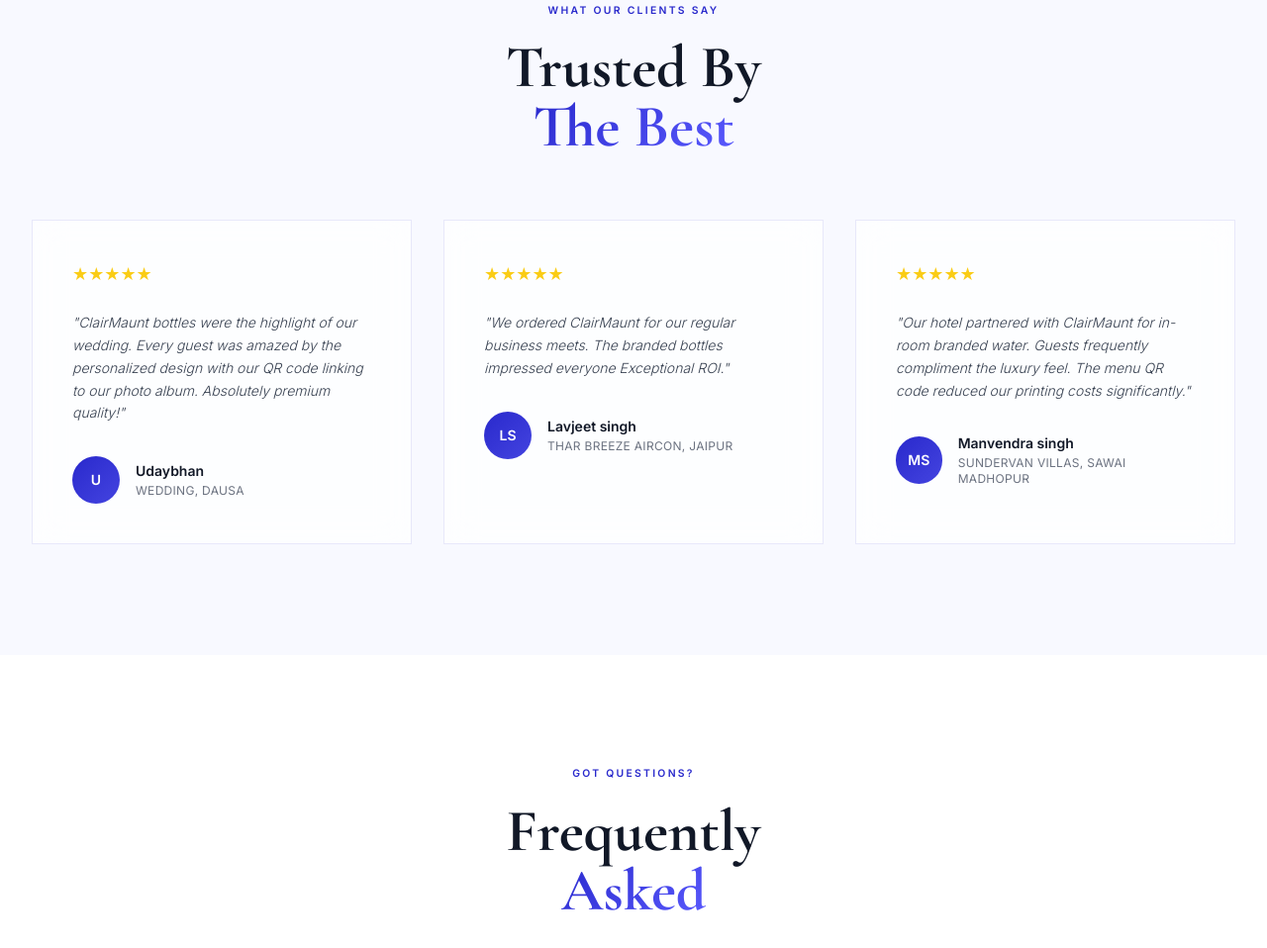
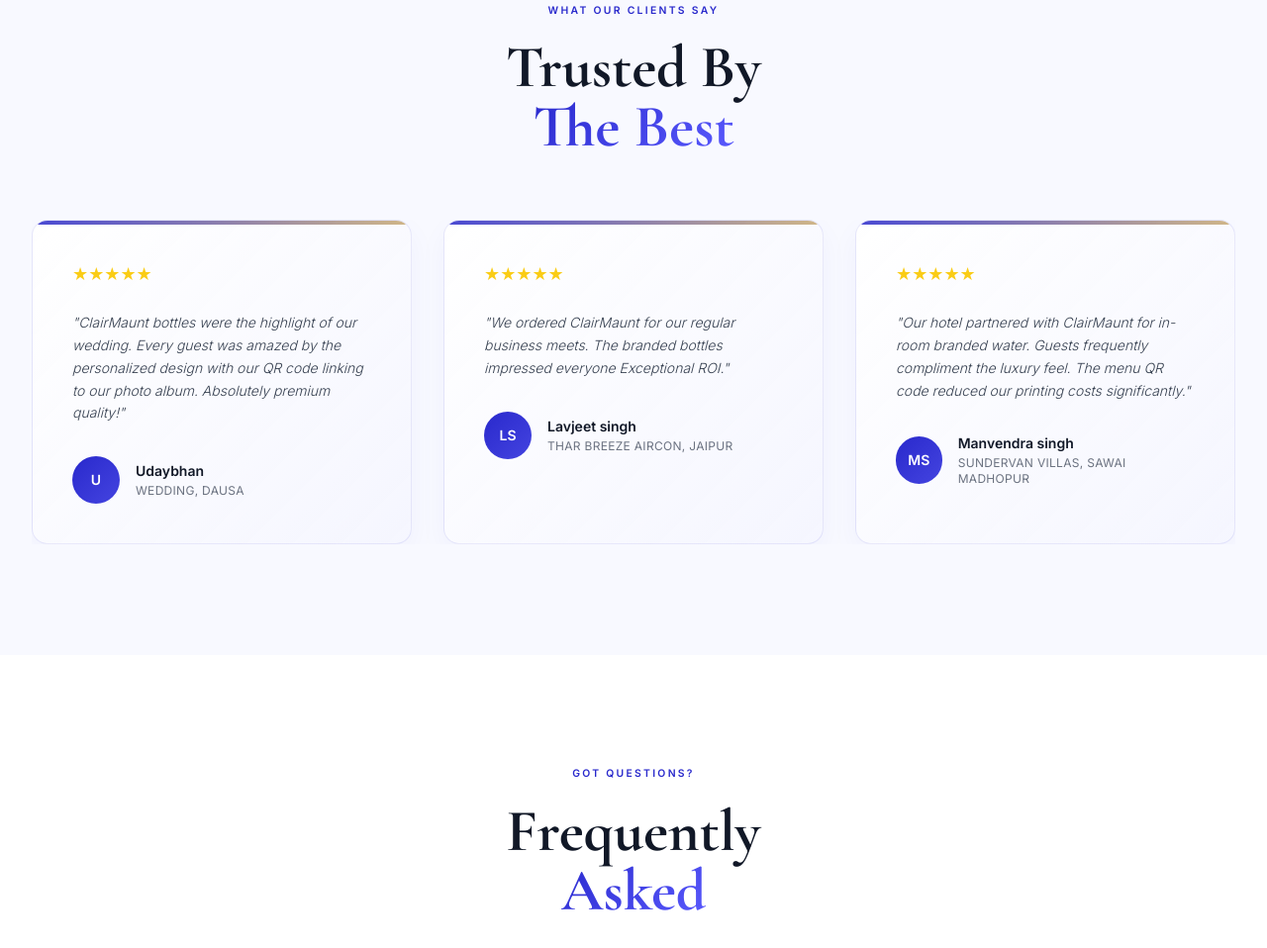
Before and after one commit to nakulsinghkalyanwat/clairmaunt, a website: page index.html in a window 1280 px wide. Shown: the part 9484-10442 px from the top of the page at 99% size. Drawn offline with nearby package versions, Linux system fonts and the light colour scheme; a web font is replaced by a local one.

Commit message:
Design: Style testimonial cards with premium rounded layout and shadows

```diff
--- a/index.html
+++ b/index.html
@@ -1038,6 +1038,34 @@ input[type="radio"]:checked + .selection-card .check-badge svg {
   transform: translateY(-2px);
   box-shadow: 0 6px 16px rgba(201, 170, 113, 0.15);
 }
+
+/* Testimonial Feedback Cards Styling */
+.feedback-card {
+  position: relative;
+  background: linear-gradient(135deg, rgba(255, 255, 255, 0.96) 0%, rgba(244, 245, 255, 0.9) 100%);
+  backdrop-filter: blur(20px);
+  -webkit-backdrop-filter: blur(20px);
+  border: 1px solid rgba(41, 41, 204, 0.1);
+  border-radius: 16px; /* Rectangle with curved edges */
+  box-shadow: 0 10px 30px rgba(41, 41, 204, 0.04);
+  transition: all 0.4s cubic-bezier(0.16, 1, 0.3, 1);
+  overflow: hidden;
+}
+.feedback-card::before {
+  content: '';
+  position: absolute;
+  top: 0;
+  left: 0;
+  width: 100%;
+  height: 3.5px;
+  background: linear-gradient(90deg, #2929CC, #C9AA71);
+  opacity: 0.85;
+}
+.feedback-card:hover {
+  border-color: rgba(41, 41, 204, 0.22);
+  box-shadow: 0 15px 35px rgba(41, 41, 204, 0.08);
+  transform: translateY(-2px);
+}
 </style>
 </head>
 <body>
@@ -2200,17 +2228,17 @@ input[type="radio"]:checked + .selection-card .check-badge svg {
       <h2 class="font-display text-4xl md:text-5xl lg:text-6xl font-bold text-gray-900">Trusted By<br/><em class="text-grad not-italic">The Best</em></h2>
     </div>
     <div class="flex overflow-x-auto snap-x snap-mandatory md:grid md:grid-cols-2 lg:grid-cols-3 gap-6 md:gap-8 pb-8 md:pb-0 hide-scrollbar" style="scrollbar-width:none;-ms-overflow-style:none;">
-      <div class="glass-light p-8 md:p-10 reveal d1 min-w-[85vw] sm:min-w-[400px] md:min-w-0 snap-center">
+      <div class="feedback-card p-8 md:p-10 reveal d1 min-w-[85vw] sm:min-w-[400px] md:min-w-0 snap-center">
         <div class="flex mb-6"><span class="text-yellow-400 text-lg">★★★★★</span></div>
         <p class="text-gray-700 font-light leading-relaxed mb-8 italic text-sm">"ClairMaunt bottles were the highlight of our wedding. Every guest was amazed by the personalized design with our QR code linking to our photo album. Absolutely premium quality!"</p>
         <div class="flex items-center gap-4"><div class="w-12 h-12 rounded-full flex items-center justify-center font-bold text-white text-sm" style="background:linear-gradient(135deg,#2929CC,#4444E0)">U</div><div><div class="font-semibold text-gray-900 text-sm">Udaybhan</div><div class="text-gray-500 text-xs uppercase tracking-wide mt-0.5">Wedding, Dausa</div></div></div>
       </div>
-      <div class="glass-light p-8 md:p-10 reveal d2 min-w-[85vw] sm:min-w-[400px] md:min-w-0 snap-center">
+      <div class="feedback-card p-8 md:p-10 reveal d2 min-w-[85vw] sm:min-w-[400px] md:min-w-0 snap-center">
         <div class="flex mb-6"><span class="text-yellow-400 text-lg">★★★★★</span></div>
         <p class="text-gray-700 font-light leading-relaxed mb-8 italic text-sm">"We ordered ClairMaunt for our regular business meets. The branded bottles impressed everyone Exceptional ROI."</p>
         <div class="flex items-center gap-4"><div class="w-12 h-12 rounded-full flex items-center justify-center font-bold text-white text-sm" style="background:linear-gradient(135deg,#2929CC,#4444E0)">LS</div><div><div class="font-semibold text-gray-900 text-sm">Lavjeet singh</div><div class="text-gray-500 text-xs uppercase tracking-wide mt-0.5">Thar Breeze Aircon, Jaipur</div></div></div>
       </div>
-      <div class="glass-light p-8 md:p-10 reveal d3 min-w-[85vw] sm:min-w-[400px] md:min-w-0 snap-center">
+      <div class="feedback-card p-8 md:p-10 reveal d3 min-w-[85vw] sm:min-w-[400px] md:min-w-0 snap-center">
         <div class="flex mb-6"><span class="text-yellow-400 text-lg">★★★★★</span></div>
         <p class="text-gray-700 font-light leading-relaxed mb-8 italic text-sm">"Our hotel partnered with ClairMaunt for in-room branded water. Guests frequently compliment the luxury feel. The menu QR code reduced our printing costs significantly."</p>
         <div class="flex items-center gap-4"><div class="w-12 h-12 rounded-full flex items-center justify-center font-bold text-white text-sm" style="background:linear-gradient(135deg,#2929CC,#4444E0)">MS</div><div><div class="font-semibold text-gray-900 text-sm">Manvendra singh</div><div class="text-gray-500 text-xs uppercase tracking-wide mt-0.5">Sundervan villas, Sawai Madhopur</div></div></div>
```
